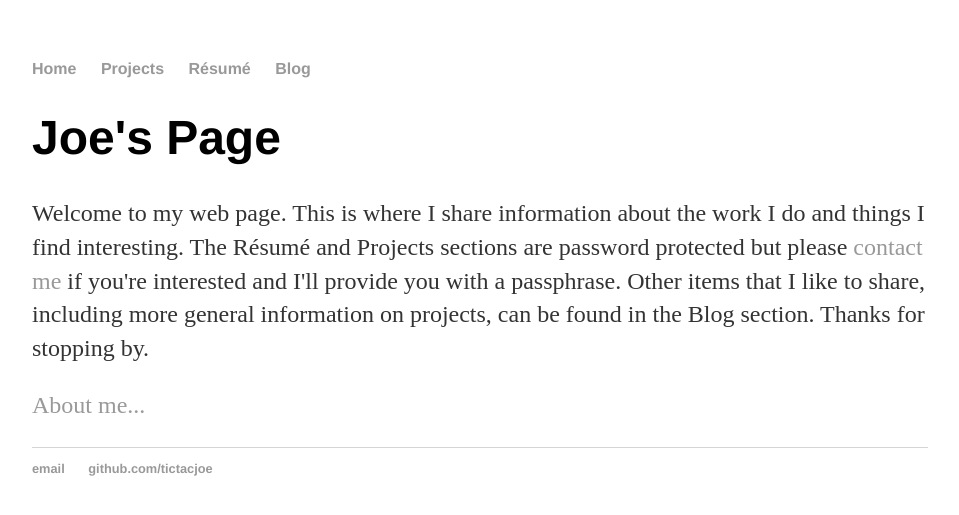
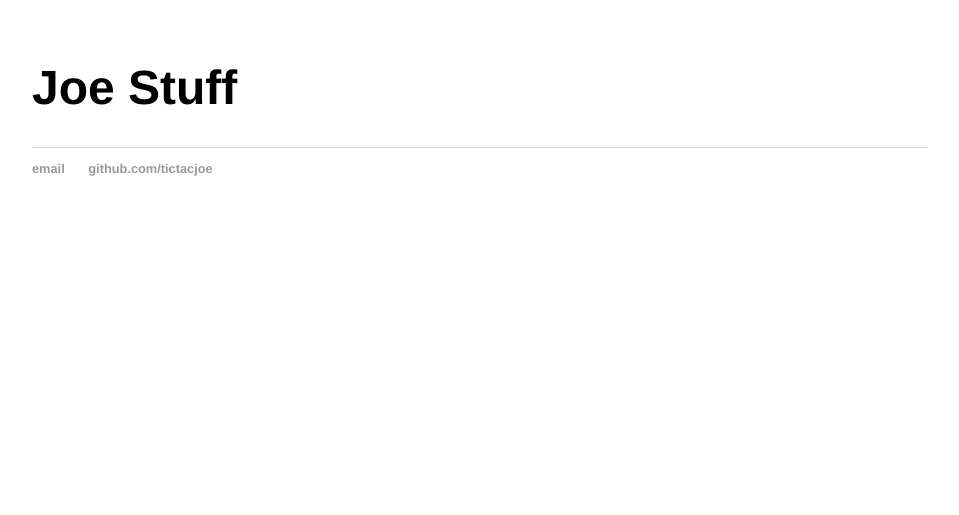
Before and after one commit to tictacjoe/tictacjoe.github.io, a Jekyll site: the page index.html, which Jekyll copies as it is, in a window 1280 px wide. Shown: the top 515 px of the page, without its empty margins (160-1119 px from the left). Built offline with Jekyll 4.4.1, drawn with Linux system fonts in a browser that asks for light colours.

Commit message:
Add files via upload

```diff
--- a/index.html
+++ b/index.html
@@ -16,22 +16,9 @@
 		<link rel="stylesheet" type="text/css" href="/css/main.css">
 	</head>
 	<body>
-		<nav>
-    		<ul>
-        		<li><a href="/">Home</a></li>
-	        	<li><a href="/projects">Projects</a></li>
-        		<li><a href="/resume">Résumé</a></li>
-        		<li><a href="/blog">Blog</a></li>
-    		</ul>
-		</nav>
 		<div class="container">
     		<div class="blurb">
-        		<h1>Joe's Page</h1>
-			<p>Welcome to my web page. This is where I share information about the work I do and things I
-				find interesting.  The Résumé and Projects sections are password protected but please
-				<a href="mailto:tictacjoe@gmail.com">contact me</a> if you're interested and I'll provide you with a passphrase.
-				Other items that I like to share, including more general information on projects, can be found in the Blog section.  Thanks for stopping by.
-				<p><a href="/interests">About me...</a></p>
+        		<h1>Joe Stuff</h1>
     		</div><!-- /.blurb -->
 		</div><!-- /.container -->
 		<footer>
```
